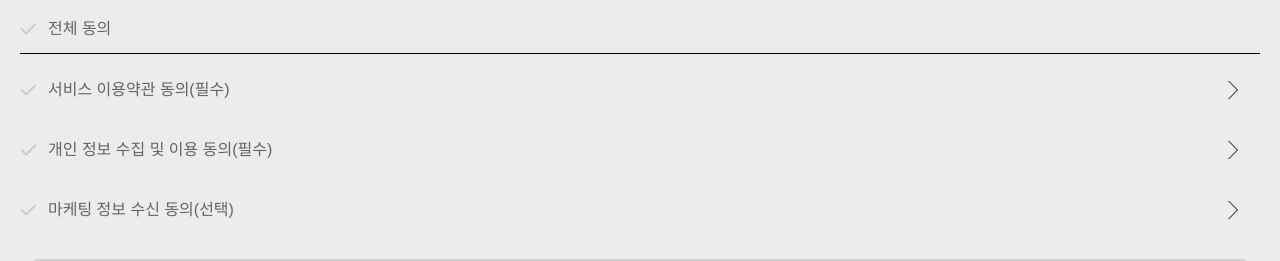
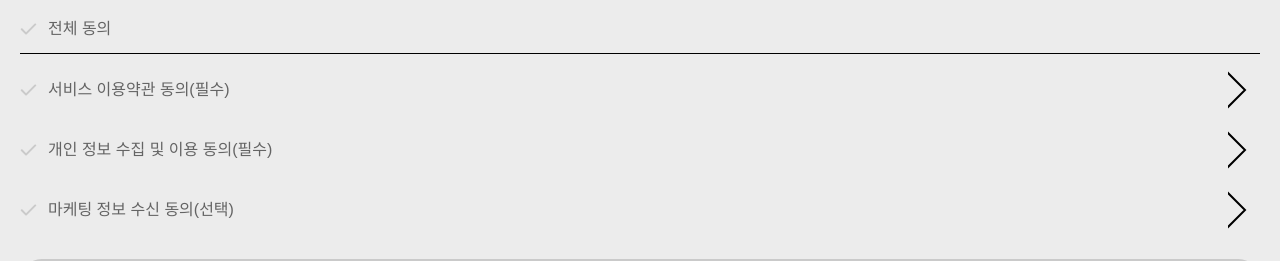
Before and after one commit to Moongeul/Frontend, a React (Vite) app in the folder moongeul/: page /sign-up in a window 1280 px wide. Shown: the part 490-751 px from the top of the page. Built offline with nearby package versions, Linux system fonts and the light colour scheme; a web font is replaced by a local one.

Commit message:
style: ArrowIcon 재활용가능하도록 코드 변경

```diff
--- a/moongeul/src/assets/common/ArrowIcon.tsx
+++ b/moongeul/src/assets/common/ArrowIcon.tsx
@@ -3,22 +3,33 @@ import type { SVGProps } from "react";
 
 interface BackIconProps extends SVGProps<SVGSVGElement> {
     direction?: "left" | "right"; // 방향을 정의
+    size?: number; // 크기 (비율을 유지하기 위해 width와 height를 동시에 설정)
+    color?: string; // 경로의 색상
+    strokeWidth?: number; // 선 두께
 }
 
-const ArrowIcon = ({ direction = "left", ...props }: BackIconProps) => {
+const ArrowIcon = ({
+                       direction = "left",
+                       size = 20, // 기본 크기
+                       color = "#000", // 기본값
+                       strokeWidth = 1,
+                       ...props
+
+    }: BackIconProps) => {
     // 방향에 따라 회전값 설정
     const rotation = direction === "right" ? "rotate(180)" : "rotate(0)";
 
     return (
         <svg
             xmlns="http://www.w3.org/2000/svg"
-            width={11}
-            height={20}
+            width={size}
+            height={size * (20 / 10)}
+            viewBox="0 0 10 20" // 원본 크기 설정
             fill="none"
             transform={rotation} // 방향에 따라 회전 적용
             {...props}
         >
-            <path stroke="#000" d="m10.5 1-9 9 9 9" />
+            <path stroke={color} strokeWidth={strokeWidth} d="m10.5 1-9 9 9 9" />
         </svg>
     );
 };
```
